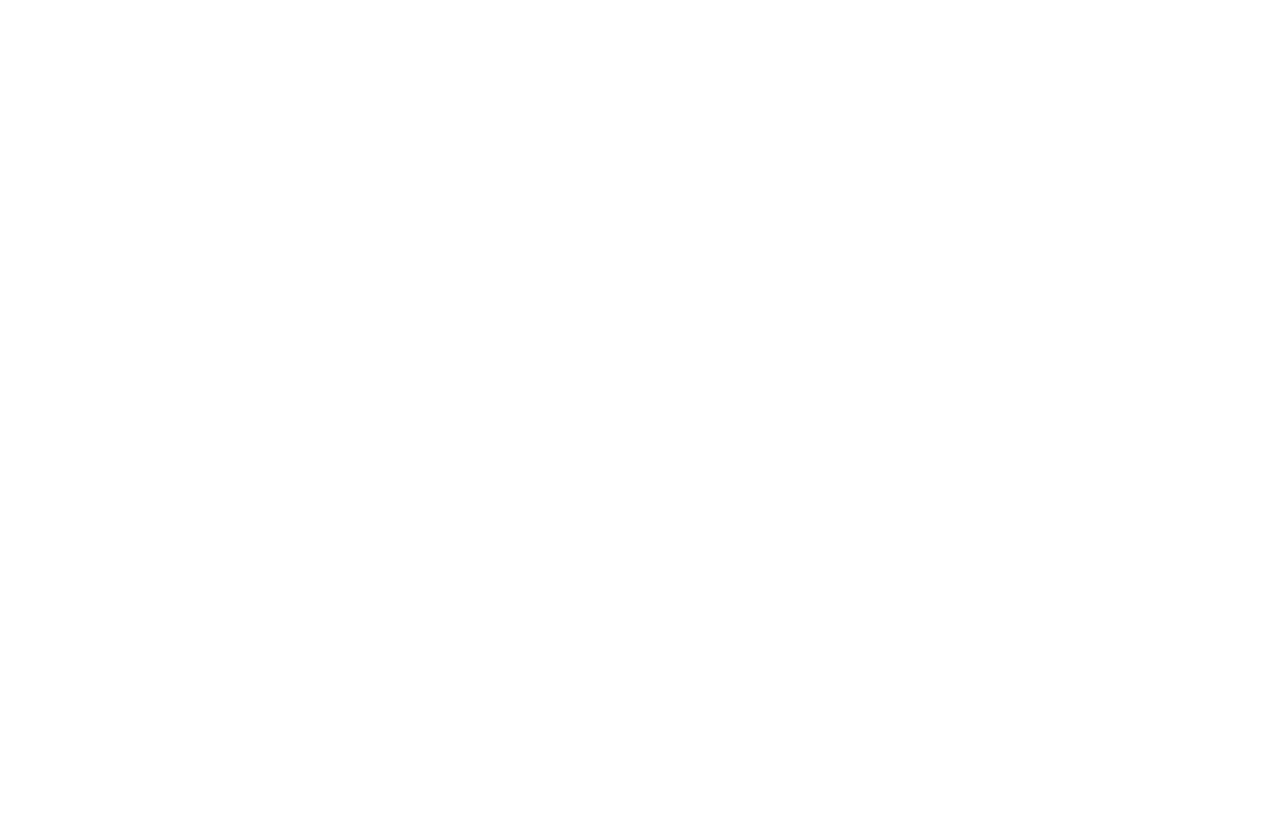
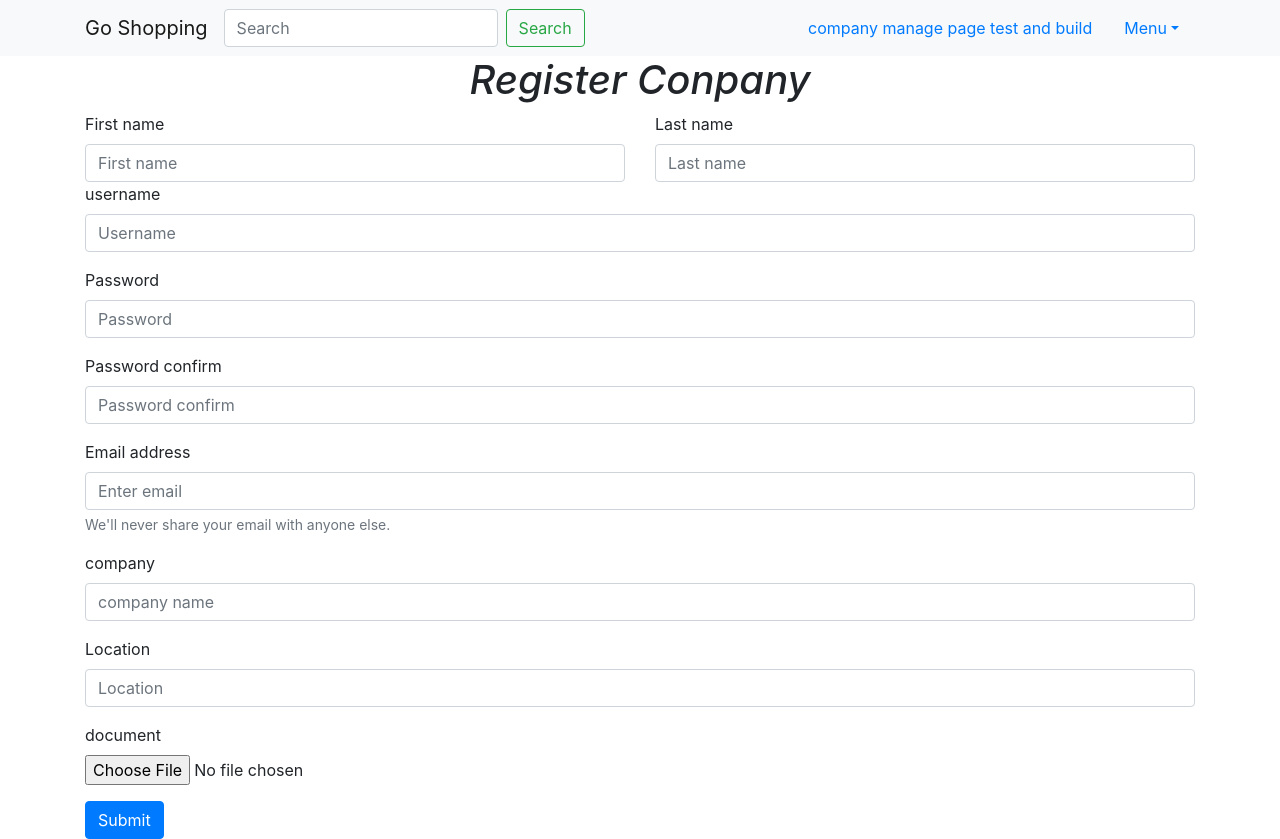
Before and after one commit to Rungwarapon/GO_Shopping, a React (Create React App) app: page /registercompany in a window 1280 px wide. Before the commit the page ends 800 px from the top, so only its background shows below. Built offline with nearby package versions, Linux system fonts and the light colour scheme.

Commit message:
waiting build company manage

```diff
--- a/src/App.js
+++ b/src/App.js
@@ -3,7 +3,9 @@
 import Profile from "./containers/profile"
 import DetailProduct from "./containers/detailproduct"
 import Login from "./containers/Login"
-import Register from "./containers/register"
+import Register from "./containers/registercustomer"
+import Registercompany from "./containers/registercompany"
+import Companymanage from "./containers/companymanage"
 
 function App() {
     return (
@@ -12,8 +14,10 @@
                 <Route exact path="/" component={Home} />
                 <Route path="/login" component={Login} />
                 <Route path="/register" component={Register} />
+                <Route path="/registercompany" component={Registercompany} />
                 <Route path="/profile" component={Profile} />
                 <Route path="/detailProduct" component={DetailProduct} />
+                <Route path="/companymanage" component={Companymanage} />
             </Switch>
         </Router>
     )
--- a/src/containers/Login.js
+++ b/src/containers/Login.js
@@ -29,6 +29,9 @@
             <Button variant="primary" href="/register">
                    register
             </Button>
+            <Button variant="primary" href="/registercompany">
+                   register company
+            </Button>
         </div>
       </div>
     );
--- /dev/null
+++ b/src/containers/companymanage.js
@@ -0,0 +1,20 @@
+// import { Card, Button } from "react-bootstrap";
+import Nav from "../navbar/navbar"
+import '../styles/App.css';
+
+function Home() {
+    return (
+      <div className="App">
+        <Nav/>
+        <div className="layoutPage">
+          <div>
+            <p>แสดงตารางproductของเรา</p>
+            <p>เพิ่มproduct ได้</p>
+            <p>แก้ไขแต่ละproductได้/ลบ ประมาณhistoryในprofileก็ได้ หรือ ออกแบบใหม่เลย</p>
+          </div>
+      </div>
+      </div>
+    );
+  }
+
+  export default Home;
--- a/src/containers/profile.js
+++ b/src/containers/profile.js
@@ -33,6 +33,7 @@
                           <th scope="col">Company</th>
                           <th scope="col">Number</th>
                           <th scope="col">Total price</th>
+                          <th scope="col">State</th>
                         </tr>
                       </thead>
                       <tbody>
@@ -42,6 +43,7 @@
                           <td>บริษัท123456 จำกัด</td>
                           <td>5000 ชิ้น</td>
                           <td>60000000 บาท</td>
+                          <td>success</td>
                         </tr>
                         <tr>
                           <th scope="row">2</th>
@@ -49,6 +51,7 @@
                           <td>บริษัท123456 จำกัด</td>
                           <td>5000 ชิ้น</td>
                           <td>60000000 บาท</td>
+                          <td>waiting</td>
                         </tr>
                         <tr>
                           <th scope="row">3</th>
@@ -56,6 +59,7 @@
                           <td>บริษัท123456 จำกัด</td>
                           <td>5000 ชิ้น</td>
                           <td>60000000 บาท</td>
+                          <td>cancel</td>
                         </tr>
                       </tbody>
                     </table>
--- a/src/containers/register.js
+++ b/src/containers/registercompany.js
@@ -5,7 +5,7 @@
       <div className="App">
         <Nav/>
         <div className="container">
-          <h1 className="text-center font-italic ">Register</h1>
+          <h1 className="text-center font-italic ">Register Conpany</h1>
             <Form>
                 <Row>
                     <Col>
@@ -40,9 +40,20 @@
                     We'll never share your email with anyone else.
                     </Form.Text>
                 </Form.Group>
+                <Form.Group>
+                    <Form.Label>company</Form.Label>
+                    <Form.Control type="text" placeholder="company name" />
+                </Form.Group>
+                <Form.Group>
+                    <Form.Label>Location</Form.Label>
+                    <Form.Control type="text" placeholder="Location" />
+                </Form.Group>
+                <Form.Group class="custom-file">
+                    <Form.Label>document</Form.Label>
+                    <Form.Control type="file" class="custom-file-input" placeholder="company name" />
+                </Form.Group>
 
-
-                <Button variant="primary" type="submit">
+                <Button variant="primary" type="submit" href="login">
                     Submit
                 </Button>
             </Form>
--- /dev/null
+++ b/src/containers/registercustomer.js
@@ -0,0 +1,54 @@
+import { Form, Button, Col, Row} from 'react-bootstrap';
+import Nav from "../navbar/navbar"
+function Login() {
+    return (
+      <div className="App">
+        <Nav/>
+        <div className="container">
+          <h1 className="text-center font-italic ">Register</h1>
+            <Form>
+                <Row>
+                    <Col>
+                    <Form.Label>First name</Form.Label>
+                    <Form.Control placeholder="First name" />
+                    </Col>
+                    <Col>
+                    <Form.Label>Last name</Form.Label>
+                    <Form.Control placeholder="Last name" />
+                    </Col>
+                </Row>
+
+                <Form.Group>
+                    <Form.Label>username</Form.Label>
+                    <Form.Control type="text" placeholder="Username" />
+                </Form.Group>
+
+                <Form.Group controlId="formBasicPassword">
+                    <Form.Label>Password</Form.Label>
+                    <Form.Control type="password" placeholder="Password" />
+                </Form.Group>
+
+                <Form.Group controlId="formBasicPassword">
+                    <Form.Label>Password confirm</Form.Label>
+                    <Form.Control type="password" placeholder="Password confirm" />
+                </Form.Group>
+
+                <Form.Group controlId="formBasicEmail">
+                    <Form.Label>Email address</Form.Label>
+                    <Form.Control type="email" placeholder="Enter email" />
+                    <Form.Text className="text-muted">
+                    We'll never share your email with anyone else.
+                    </Form.Text>
+                </Form.Group>
+
+
+                <Button variant="primary" type="submit" href="login">
+                    Submit
+                </Button>
+            </Form>
+        </div>
+      </div>
+    );
+  }
+
+  export default Login;
--- a/src/navbar/navbar.js
+++ b/src/navbar/navbar.js
@@ -22,11 +22,12 @@
                 <NavDropdown.Item href="#action/3.4">Separated link</NavDropdown.Item>
                 </NavDropdown>
             </Nav> */}
-            <Form inline>
+            <Form inline >
                 <FormControl type="text" placeholder="Search" className="mr-sm-2" />
                 <Button variant="outline-success">Search</Button>
             </Form>
             </Navbar.Collapse>
+            <Nav.Link href="/companymanage">company manage page test and build</Nav.Link>
             <NavDropdown title="Menu" id="basic-nav-dropdown">
                 <NavDropdown.Item href="/profile">Profile</NavDropdown.Item>
                 <NavDropdown.Item href="#action/3.2">Another action</NavDropdown.Item>
--- a/src/styles/App.css
+++ b/src/styles/App.css
@@ -21,6 +21,3 @@
     flex-direction: column;
     padding: 5%;
 }
-/* .incontactdetail{
-    padding: 10%;
-} */
```
